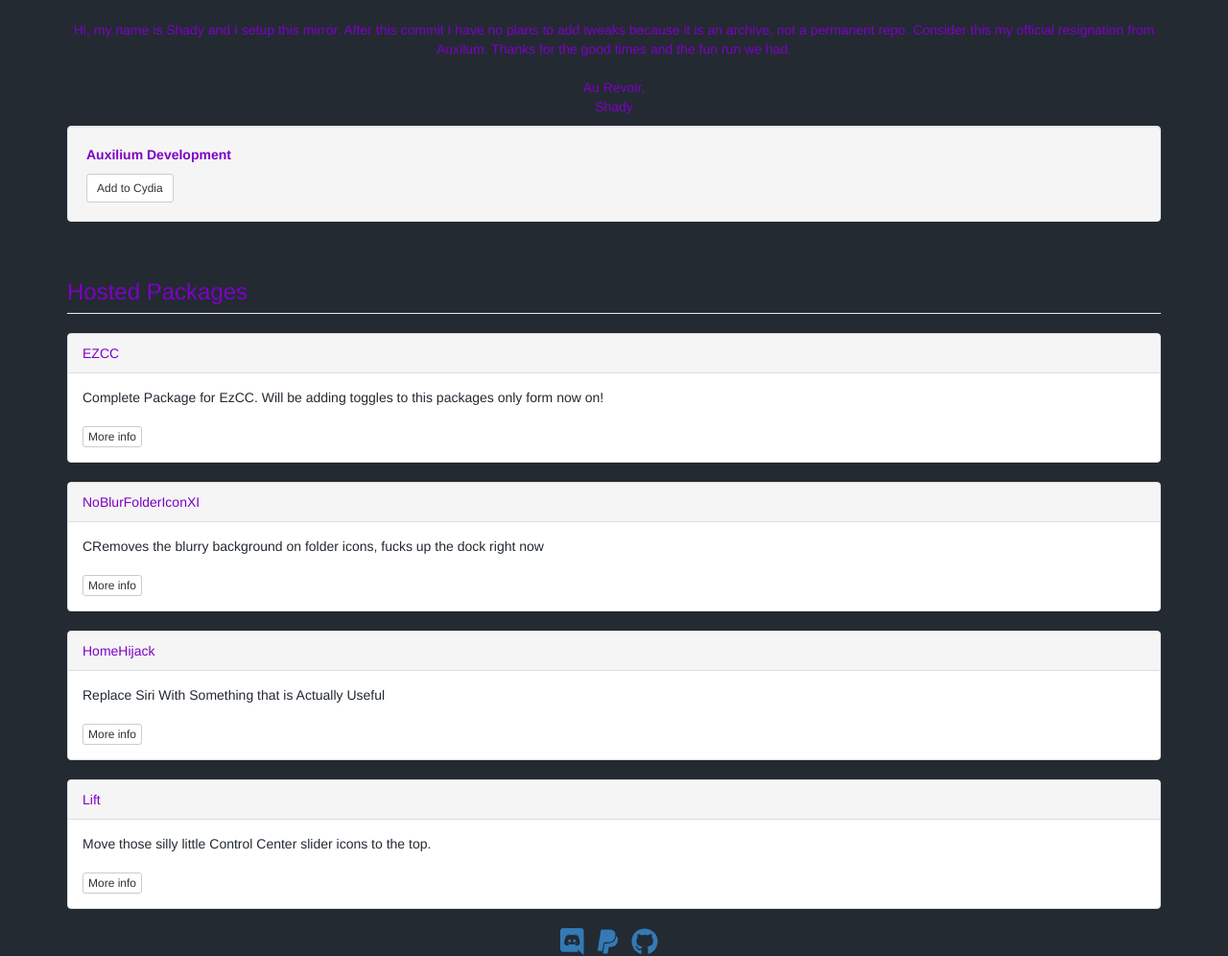
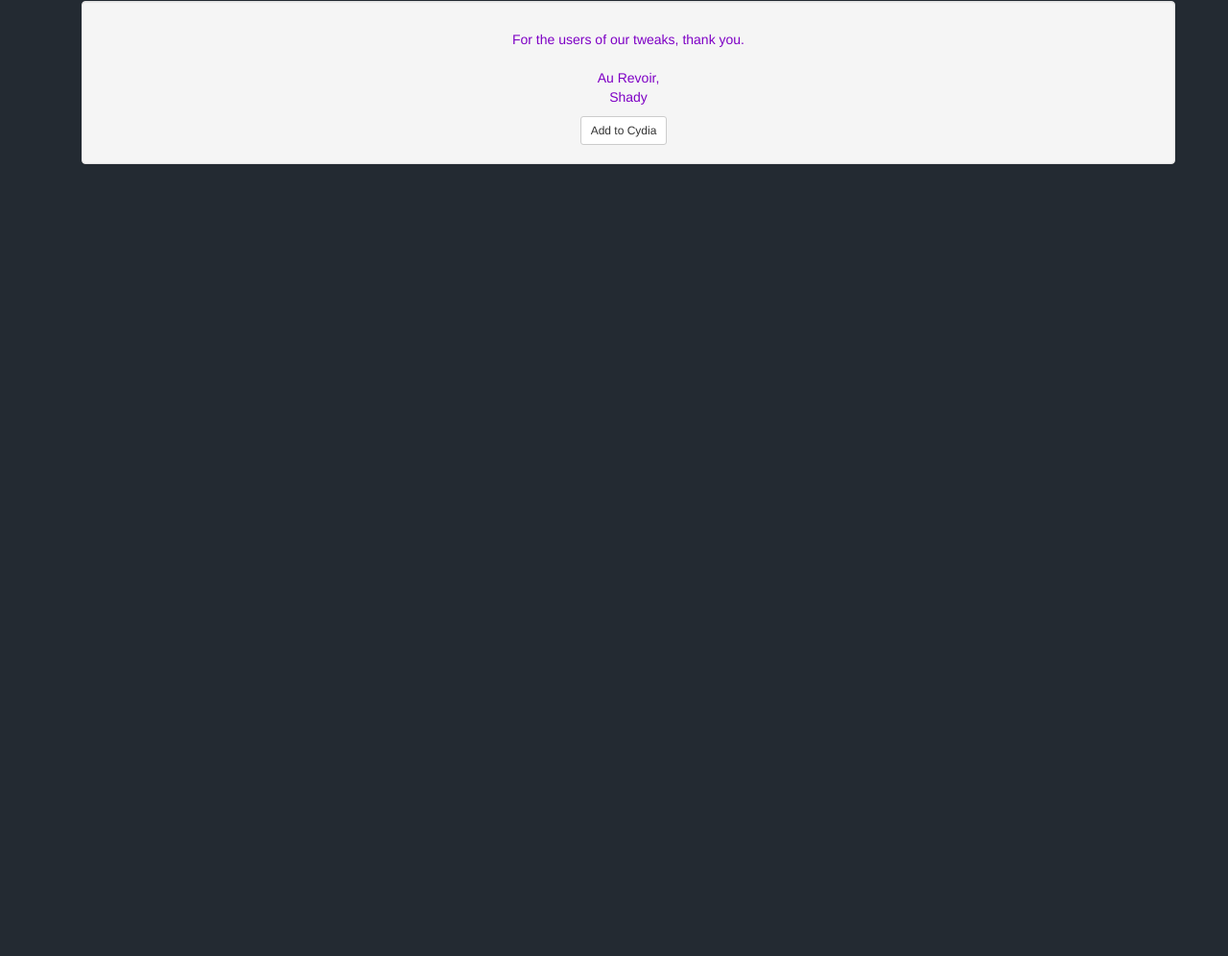
Before and after one commit to nqcshady/repo, a plain HTML site: page index.html in a window 1280 px wide. Shown: the part 269-1265 px from the top of the page at 96% size. After the commit the page ends 800 px from the top, so only its background shows below. Drawn offline with nearby package versions, Linux system fonts and the light colour scheme.

Commit message:
major site cleanup

```diff
--- a/index.html
+++ b/index.html
@@ -10,71 +10,21 @@
         display: inline-block;
         margin: 0 10px 0 0;
         }
-
 		body{background:#232a32!important;}
         body{color:#7e00c5!important;}
         .container{background:#232a32!important;}
-
         .text-primary{color:#7e00c5!important;}
         .panel-heading{color:#7e00c5!important;}
         .panel-body{color:#232a32!important;}
 	</style>
 </head>
 <body>
-
 <div class="container">
 	<img src="CydiaIcon.png"> <center><h1>Auxilium Cydia Mirror</h1></center>
-    <br>
-	<center><p>Hi, my name is Shady and I setup this mirror. After this commit I have no plans to add tweaks because it is an archive, not a permanent repo. Consider this my official resignation from Auxilum. Thanks for the good times and the fun run we had. <br><br> Au Revoir, <br>Shady</p></center>
-</div>
-
 <div class="container">
 	<div class="well">
-		<p><span class="text-primary" style=""><b>Auxilium Development </b></span> </p>
+</p><p><center><p>For the users of our tweaks, thank you.<br><br> Au Revoir, <br>Shady</p></p>
 		<a class="btn btn-sm btn-default" href="cydia://url/https://cydia.saurik.com/api/share#?source=https://auxilium.ml/">Add to Cydia</a>
-	</div>
+	</center></div>
 </div>
-
-<div class="container">
-  <h3 id="wells" class="page-header">Hosted Packages</h3>
-</div>
-
-<div class="container">
-    <div class="panel panel-default">
-	  <div class="panel-heading">EZCC</div>
-	  <div class="panel-body">
-		 Complete Package for EzCC. Will be adding toggles to this packages only form now on!<br><br>
-		<a class="btn btn-xs btn-default" href="depictions/?p=ezCC">More info</a>
-	  </div>
-	</div>
-    <div class="panel panel-default">
-	  <div class="panel-heading">NoBlurFolderIconXI</div>
-	  <div class="panel-body">
-		 CRemoves the blurry background on folder icons, fucks up the dock right now<br><br>
-		<a class="btn btn-xs btn-default" href="depictions/?p=NoBlurFolderIconXI">More info</a>
-	  </div>
-	</div>
-    <div class="panel panel-default">
-	  <div class="panel-heading">HomeHijack</div>
-	  <div class="panel-body">
-		 Replace Siri With Something that is Actually Useful<br><br>
-		<a class="btn btn-xs btn-default" href="depictions/?p=HomeHijack">More info</a>
-	  </div>
-	</div>
-<div class="panel panel-default">
-	  <div class="panel-heading">Lift</div>
-	  <div class="panel-body">
-		 Move those silly little Control Center slider icons to the top.<br><br>
-		<a class="btn btn-xs btn-default" href="depictions/?p=Lift">More info</a>
-	  </div>
-	</div>
-	       <div class="links" align="center" style="background-color:#232a32">
-               <a target="_blank" href="https://discord.gg/XVVmXRW" class="button special"><i class="fab fa-discord fa-2x"></i></a>
-               <a target="_blank" href="http://paypal.me/AuxilumDevelopment" class="button special"><i class="fab fa-paypal fa-2x"></i></a>
-               <a target="_blank" href="https://github.com/Auxilium-Development" class="button special"><i class="fab fa-github fa-2x"></i></a>
-    </div>
-</div>
-
-
-
 </body></html>
```
